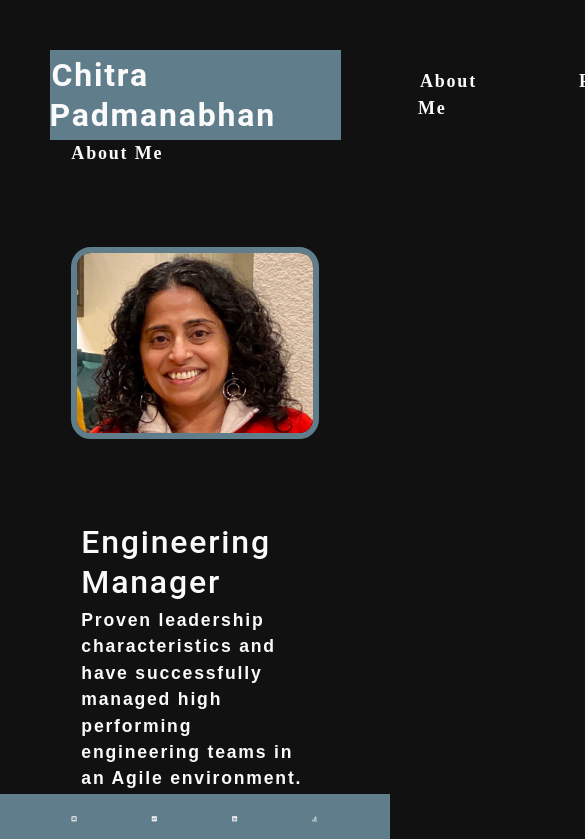
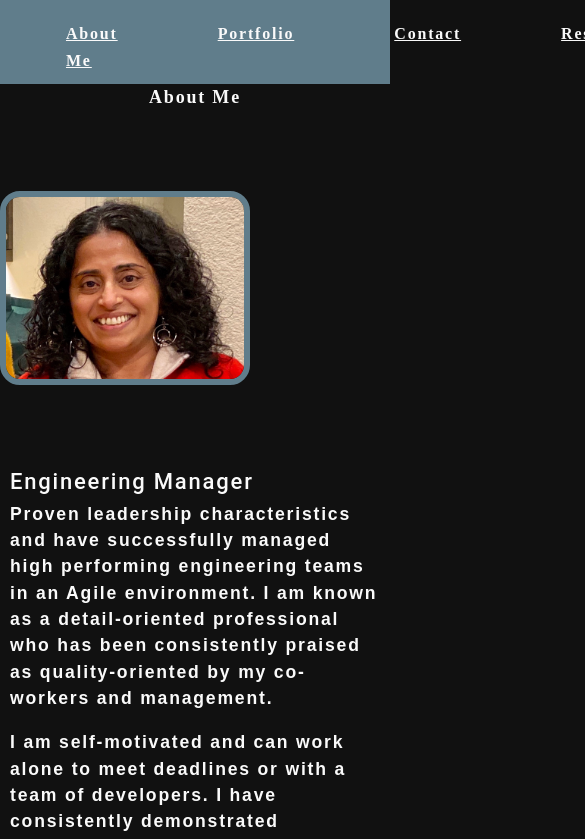
Before and after one commit to ciyer87/React-Portfolio, a React (Create React App) app: page / in a window 390 px wide. Shown: the top 839 px of the page, 585 px wide, since content can reach past the window. Built offline with nearby package versions, Linux system fonts and the light colour scheme; the HTML template or start-up script is replaced by a standard one.

Commit message:
fixed css

```diff
--- a/src/components/Footer/index.js
+++ b/src/components/Footer/index.js
@@ -16,19 +16,19 @@ function Footer() {
             <div>
                 <a href="https://github.com/ciyer87" target="_blank" rel="noreferrer">
                     {/* <FontAwesomeIcon icon={["fab", "git-square"]} size="3x" color="#607d8b" /> */}
-                    <i class="fab fa-git-square" size="3x" color="#607d8b"></i>
+                    <i className="fab fa-git-square" size="3x" color="#607d8b"></i>
                 </a>
             </div>
             <div>
                 <a href="https://www.linkedin.com/in/chitra-padmanabhan-2404812/" target="_blank" rel="noreferrer">
                     {/* <FontAwesomeIcon icon={["fab", "linkedin"]} size="3x" color="#607d8b" /> */}
-                    <i class="fab fa-linkedin"></i>
+                    <i className="fab fa-linkedin"></i>
                 </a>
             </div>
             <div>
                 <a href="https://stackoverflow.com/users/16558724/chitra" target="_blank" rel="noreferrer">
                     {/* <FontAwesomeIcon icon={["fab", "stack-overflow"]} size="3x" color="#607d8b" /> */}
-                    <i class="fab fa-stack-overflow"></i>
+                    <i className="fab fa-stack-overflow"></i>
                 </a>
             </div>
         </footer>
--- a/src/components/Portfolio/index.js
+++ b/src/components/Portfolio/index.js
@@ -8,76 +8,88 @@ function Portfolio() {
             alt: 'goodvice blog',
             title: 'goodvice blog',
             description: 'A blog site to get input from audience',
-            code: 'test',
-            url: '',
-            git: ''
+            code: '(Express.js/Node.js/MySQL2/CSS)',
+            url: 'https://the-goodvice-blog.herokuapp.com/',
+            git: 'https://github.com/crossigarcia/the-goodvice-blog'
         },
         {
             image: 'password.png',
             alt: 'password generator',
             title: 'password generator',
             description: 'An app to generate random password',
-            code: 'test',
-            url: '',
-            git: ''
+            code: '(HTML/CSS/JS)',
+            url: 'https://ciyer87.github.io/password-generator/',
+            git: 'https://github.com/ciyer87/password-generator/'
         },
         {
             image: 'weather.png',
             alt: 'Weather Vane',
             title: 'weather dashboard',
             description: 'An app to view the current and 5 day weather forecast based on the city entered by user',
-            code: 'test',
-            url: '',
-            git: ''
+            code: '(OpenWeather API/HTML/CSS)',
+            url: 'https://ciyer87.github.io/Weather-Dashboard/',
+            git: 'https://github.com/ciyer87/Weather-Dashboard/'
         },
         {
             image: 'todo_color_variation.png',
             alt: 'notetaker app',
             title: 'notetaker app',
             description: 'An app to keep track of to-do list',
-            code: 'test',
-            url: '',
-            git: ''
+            code: '(jQuery/Moment.js/Bootstrap)',
+            url: 'https://safe-crag-82447.herokuapp.com/',
+            git: 'https://github.com/ciyer87/note-taker'
         },
         {
             image: 'javascript-quiz.png',
             alt: 'quiz',
             title: 'javascript quiz',
             description: 'An online multiple choice quiz app',
-            code: 'test',
-            url: '',
-            git: ''
+            code: '(HTML/CSS/JavaScript/WebAPI)',
+            url: 'https://ciyer87.github.io/Javascript-Quiz/',
+            git: 'https://github.com/ciyer87/Javascript-Quiz'
         },
         {
             image: 'group-project-1.png',
             alt: 'recipe app',
             title: 'recipe app',
             description: 'An recipe app that allows users to search based on ingredients or category',
-            code: 'test',
-            url: '',
-            git: ''
+            code: '(HTML/CSS/JQuery/UIKit/3rd party API)',
+            url: 'https://nicopetelo.github.io/whats-for-dinner/',
+            git: 'https://github.com/nicopetelo/whats-for-dinner'
         }
     ])
     return (
-       <section>
-        <h1 className="title">Portfolio</h1>
+       <div className="container">
+            <h2 className="title">Portfolio</h2>
+                <div className="main">
                     {projects.map((project, i) =>
-                    <div className="flex-row" key={i}>
+                        <div className="picture" key={i}>
                             <img src={require(`../../assets/images/${project.image}`).default} alt={project.alt} />
-                        <div className="content">
+                                <div className="overlay">
+                                    <div className="overlaytext">
                                         <h3>{project.title}</h3>
                                         <p>{project.description}<br /><span>{project.code}</span></p>
                                         <a href={project.url} target="_blank" rel="noreferrer">View Site</a>
                                         <a href={project.git} target="_blank" rel="noreferrer">
-                                <FontAwesomeIcon icon={["fab", "github"]} size="1x" color="#ffffff" />
+                                        {/* <FontAwesomeIcon icon={["fab", "github"]} size="1x" color="#ffffff" /> */}
+                                            <i className="fab fa-git-square"></i>
                                         </a>
+                                    </div>
+                                </div>
+
+
 
                         </div>
+                    )}
                 </div>
-                )}
+        </div>
 
-        </section>
         )
+
 }
 
+
+
+
+
 export default Portfolio;
--- a/src/index.css
+++ b/src/index.css
@@ -1,9 +1,16 @@
 
-main {
+/* main {
 	margin: 0 auto;
 	max-width: 90%;
   padding: 50px 30px;
+} */
+.main {
+	display: flex;
+	flex-wrap: wrap;
+	align-content: center;
+	justify-content: center;
 }
+
 :root {
   --primary: #8c54ff;
   --secondary: #F3A847;
@@ -82,9 +89,9 @@ p {
 }
 
 a {
-  color: var(--tertiary);
-  text-decoration: none;
-  font-weight: bold;
+  color: #607d8b;
+  text-decoration: underline;
+
 }
 
 a:hover {
@@ -180,11 +187,16 @@ textarea {
 	padding: 5px;
 }
 
-.container {
+/* .container {
   width: 85%;
   max-width: 1200px;
   margin-left: auto;
   margin-right: auto;
+} */
+.container {
+	max-width: 1330px;
+	margin: 0 auto;
+  padding-bottom: 100px;
 }
 
 .flex-row {
@@ -295,7 +307,7 @@ button {
 	padding: 10px 15px;
 }
 
-a {
+/* a {
 	border-radius: 5px;
 	color: var(--primary);
 	font-weight: 600;
@@ -303,7 +315,7 @@ a {
 	margin-left: -2px;
 	margin-right: -2px;
 
-}
+} */
 
 .navActive {
   color: var(--secondary);
@@ -428,3 +440,129 @@ footer a {
   margin-top: 50px;
   margin-bottom: 10px;
 }
+
+.picture{
+  position: relative;
+  width: 500px;
+  margin: 10px;
+}
+/*
+.image {
+  display: block;
+  width: 100%;
+  height: auto;
+} */
+
+.overlay {
+  position: absolute;
+  top: 0;
+  bottom: 0;
+  left: 0;
+  right: 0;
+  height: 100%;
+  width: 100%;
+  opacity: 0;
+  transition: .5s ease;
+  background-color: #6CADDC;
+  margin: 10px;
+  padding: 10px;
+}
+
+.picture:hover .overlay {
+  opacity: 1;
+}
+
+.overlaytext {
+  color: white;
+  font-size: 20px;
+  position: absolute;
+  top: 50%;
+  left: 50%;
+  transform: translate(-50%, -50%);
+  -ms-transform: translate(-50%, -50%);
+}
+
+.picture img {
+  /* display: block; */
+  display: flex;
+  flex-wrap: wrap;
+  position: relative;
+}
+
+.title {
+
+  text-align: center;
+  margin: 20px, 0;
+}
+
+/* .picture {
+
+  width: 300px;
+  height: 300px;
+  margin: 10px;
+  float: left;
+} */
+
+@media screen and (max-width: 1006px) {
+	header nav ul li a, footer, footer a {
+		font-size: 16px;
+	}
+	h2 {
+		font-size: 22px;
+	}
+	h3 {
+		font-size: 18px;
+	}
+}
+
+@media screen and (max-width: 676px) {
+	header {
+		justify-content: center;
+		position: relative;
+	}
+	header h1 {
+		width: 100%;
+		text-align: center;
+	}
+	header nav ul {
+		margin: 20px 0 10px 0;
+		width: 100%;
+		justify-content: center;
+	}
+	header nav ul li a, footer, footer a {
+		font-size: 16px;
+	}
+}
+
+@media screen and (max-width: 560px) {
+	header nav ul li a, footer, footer a {
+		font-size: 16px;
+	}
+	footer {
+		flex-flow: column;
+		position: relative;
+	}
+	footer div {
+		text-align: center;
+		padding: 15px;
+	}
+}
+
+@media screen and (max-width: 386px) {
+	header h1 {
+		font-size: 24px;
+	}
+	header nav ul li a, footer, footer a {
+		font-size: 14px;
+	}
+	footer, header nav ul {
+		flex-flow: column;
+		position: relative;
+	}
+	footer div, header nav ul li {
+		text-align: center;
+		padding: 10px;
+  }
+
+
+}
```
Lines whose indentation alone changed are shown as unchanged.
